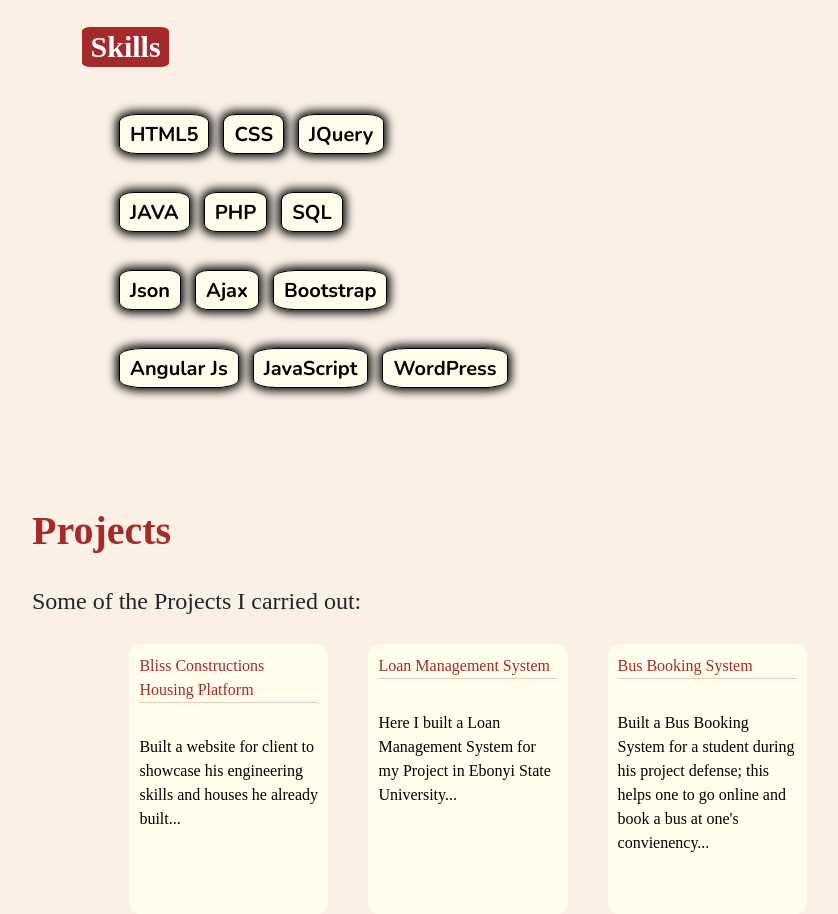
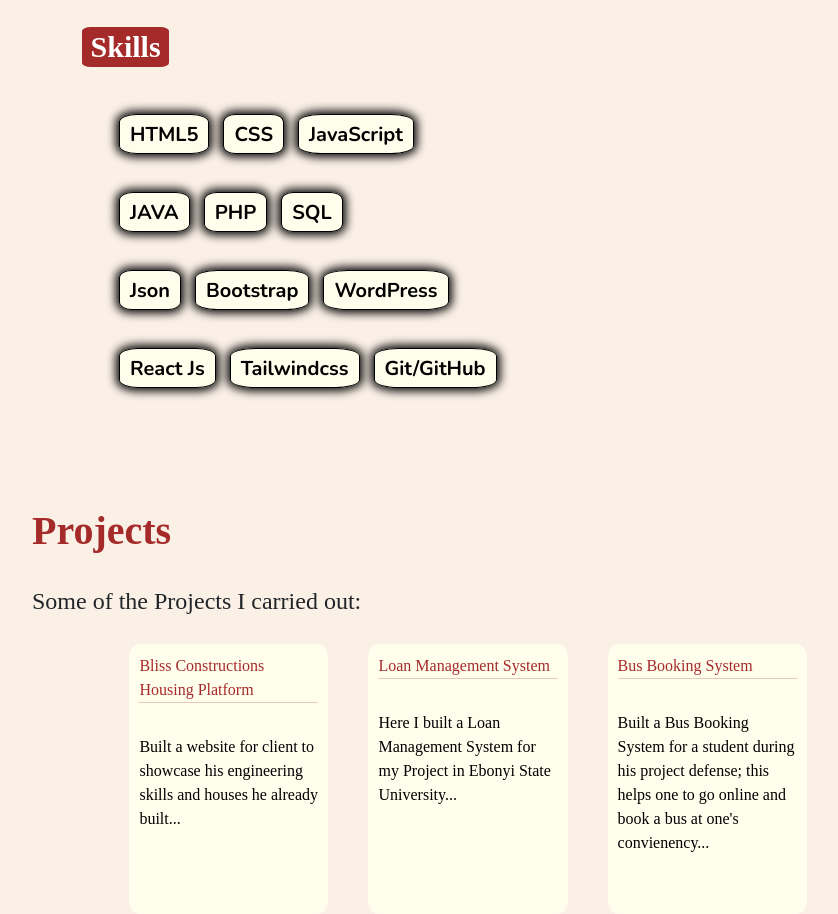
Before and after one commit to easyAppx/portfolio, a plain HTML site: page index.html in a window 1280 px wide. Shown: the part 1449-2363 px from the top of the page, without its empty margins (172-1010 px from the left). Drawn offline with nearby package versions, Linux system fonts and the light colour scheme.

Commit message:
index.html

```diff
--- a/index.html
+++ b/index.html
@@ -119,16 +119,16 @@
 						</div>
 					  <div class="skill-main">
 							<div class="skill-box">
-								<button>HTML5</button><button>CSS</button><button>JQuery</button>
+								<button>HTML5</button><button>CSS</button><button>JavaScript</button>
 							</div><br>
 							<div class="skill-box">
 								<button>JAVA</button><button>PHP</button><button>SQL</button>
 							</div><br>
 							<div class="skill-box">
-								<button>Json</button><button>Ajax</button><button>Bootstrap</button>
+								<button>Json</button><button>Bootstrap</button><button>WordPress</button>
 							</div><br>
 							<div class="skill-box">
-								<button>Angular js</button><button>javaScript</button><button>WordPress</button>
+								<button>React js</button><button>Tailwindcss</button><button>Git/GitHub</button>
 							</div>
 					  </div>
 				  </div>
```
